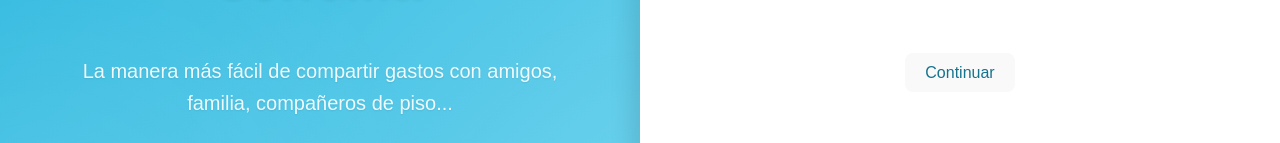
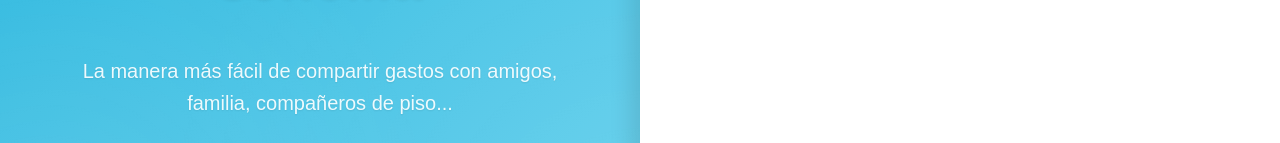
Before and after one commit to jnm2231/ISST-Grupo13-Split, a React (Vite) app in the folder front/: page / in a window 1280 px wide. Shown: the part 445-588 px from the top of the page. Built offline with nearby package versions, Linux system fonts and the light colour scheme; no server answers.

Commit message:
Fuera boton de continuar

```diff
--- a/front/src/InicioSesion.jsx
+++ b/front/src/InicioSesion.jsx
@@ -231,7 +231,7 @@ function InicioSesion() {
                             Registrarse
                         </motion.button>
                         <GoogleLogin onSuccess={handleSuccess} onError={handleError}/>
-                        <button className="btn-demo" onClick={() => navigate('/grupoGastos')}>Continuar</button>
+                        {/*<button className="btn-demo" onClick={() => navigate('/grupoGastos')}>Continuar</button>*/}
                     </div>
                 </div>
             </motion.section>
```
